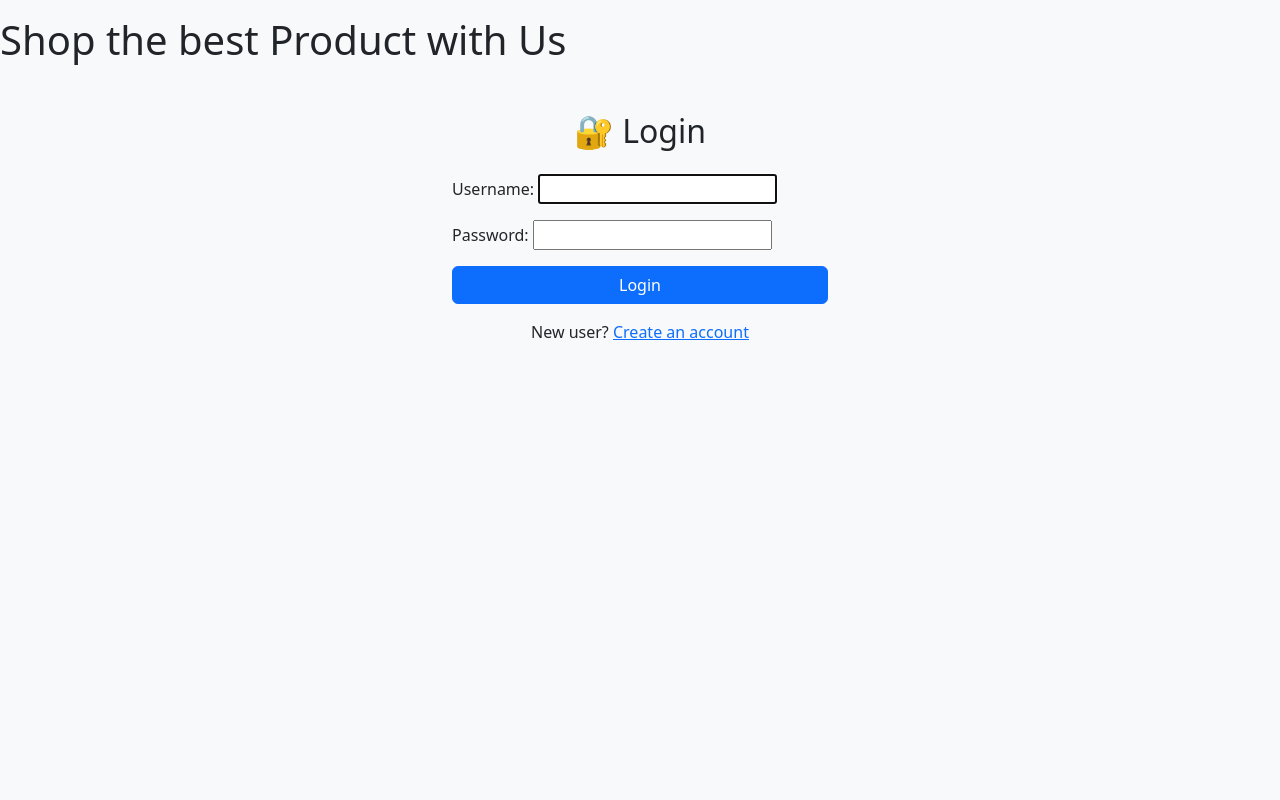
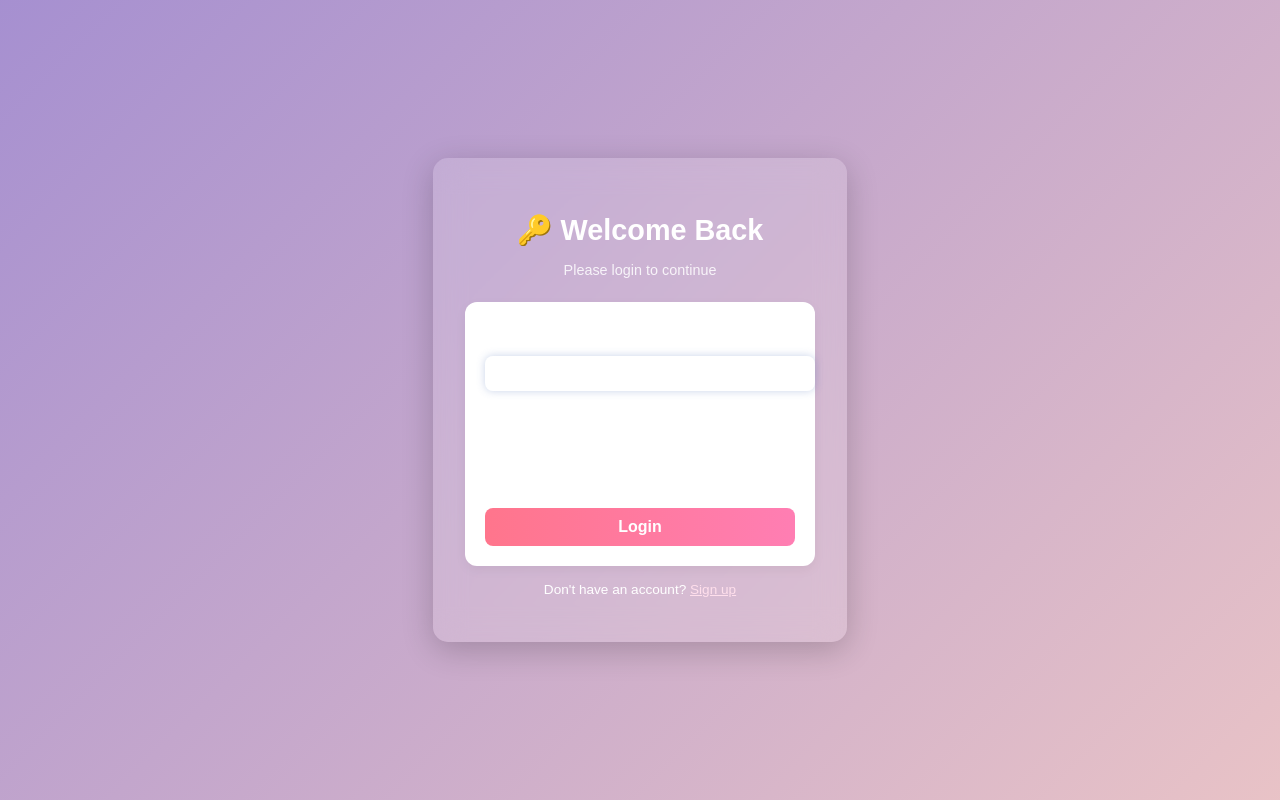
Before and after one commit to Rubel2025-code/inventory-management, a Django app: page /login/ in a window 1280 px wide. Run offline with Django 5.2, Linux system fonts and the light colour scheme.

Commit message:
added new style

```diff
--- a/inventory/templates/inventory/login.html
+++ b/inventory/templates/inventory/login.html
@@ -1,24 +1,31 @@
+{% load static %}
+
 <!DOCTYPE html>
-<html>
+<html lang="en">
 <head>
-<meta name="viewport" content="width=device-width, initial-scale=1">
-<p><h1>Shop the best Product with Us</h1></p>
-    <title>Login</title>
-    <link href="https://cdn.jsdelivr.net/npm/bootstrap@5.3.0/dist/css/bootstrap.min.css" rel="stylesheet">
+    <meta charset="UTF-8">
+    <meta name="viewport" content="width=device-width, initial-scale=1.0">
+    <title>Login - Inventory</title>
+    <link rel="stylesheet" href="{% static 'css/styles.css' %}">
 </head>
-<body class="bg-light">
-<div class="container mt-5" style="max-width: 400px;">
-    <h2 class="text-center mb-4">🔐 Login</h2>
+<body class="login-body">
 
-    <form method="POST">
-        {% csrf_token %}
-        {{ form.as_p }}
-        <button type="submit" class="btn btn-primary w-100">Login</button>
-    </form>
+<div class="login-container">
+    <div class="login-card animate-fade-in">
+        <h2 class="login-title">🔑 Welcome Back</h2>
+        <p class="login-subtitle">Please login to continue</p>
 
-    <div class="mt-3 text-center">
-        <p>New user? <a href="{% url 'register' %}">Create an account</a></p>
+        <form method="POST">
+            {% csrf_token %}
+            {{ form.as_p }}
+            <button type="submit" class="login-btn">Login</button>
+        </form>
+
+        <div class="login-footer">
+            <p>Don't have an account? <a href="{% url 'register' %}">Sign up</a></p>
+        </div>
     </div>
 </div>
+
 </body>
 </html>
--- a/static/css/styles.css
+++ b/static/css/styles.css
@@ -203,3 +203,111 @@ footer {
 .close:hover {
     color: #ff4444;
 }
+/* === Login Page Styling === */
+.login-body {
+    margin: 0;
+    font-family: 'Poppins', sans-serif;
+    height: 100vh;
+    display: flex;
+    justify-content: center;
+    align-items: center;
+    background: linear-gradient(-45deg, #ff9a9e, #fad0c4, #a18cd1, #fbc2eb);
+    background-size: 400% 400%;
+    animation: gradientBG 10s ease infinite;
+}
+
+/* Animated Gradient Background */
+@keyframes gradientBG {
+    0% { background-position: 0% 50%; }
+    50% { background-position: 100% 50%; }
+    100% { background-position: 0% 50%; }
+}
+
+.login-container {
+    display: flex;
+    justify-content: center;
+    align-items: center;
+}
+
+.login-card {
+    background: rgba(255, 255, 255, 0.15);
+    backdrop-filter: blur(15px);
+    padding: 2rem;
+    border-radius: 15px;
+    width: 350px;
+    box-shadow: 0 8px 32px rgba(0, 0, 0, 0.2);
+    text-align: center;
+    color: white;
+}
+
+.login-title {
+    font-size: 1.8rem;
+    margin-bottom: 0.5rem;
+}
+
+.login-subtitle {
+    font-size: 0.9rem;
+    margin-bottom: 1.5rem;
+    opacity: 0.85;
+}
+
+.login-card form p {
+    text-align: left;
+    color: white;
+    font-weight: 500;
+}
+
+.login-card input[type="text"],
+.login-card input[type="password"] {
+    width: 100%;
+    padding: 10px;
+    border: none;
+    outline: none;
+    border-radius: 8px;
+    margin-bottom: 1rem;
+    background: rgba(255, 255, 255, 0.3);
+    color: white;
+}
+
+.login-card input::placeholder {
+    color: rgba(255, 255, 255, 0.7);
+}
+
+.login-btn {
+    width: 100%;
+    padding: 10px;
+    border: none;
+    outline: none;
+    border-radius: 8px;
+    background: linear-gradient(90deg, #ff758c, #ff7eb3);
+    color: white;
+    font-weight: bold;
+    font-size: 1rem;
+    transition: transform 0.2s ease, box-shadow 0.2s ease;
+}
+
+.login-btn:hover {
+    transform: translateY(-2px);
+    box-shadow: 0px 4px 15px rgba(255, 118, 160, 0.5);
+    cursor: pointer;
+}
+
+.login-footer {
+    margin-top: 1rem;
+    font-size: 0.85rem;
+}
+
+.login-footer a {
+    color: #ffdfec;
+    text-decoration: underline;
+}
+
+/* Fade-in Animation */
+.animate-fade-in {
+    animation: fadeInUp 1s ease forwards;
+}
+
+@keyframes fadeInUp {
+    from { opacity: 0; transform: translateY(20px); }
+    to { opacity: 1; transform: translateY(0); }
+}
```
